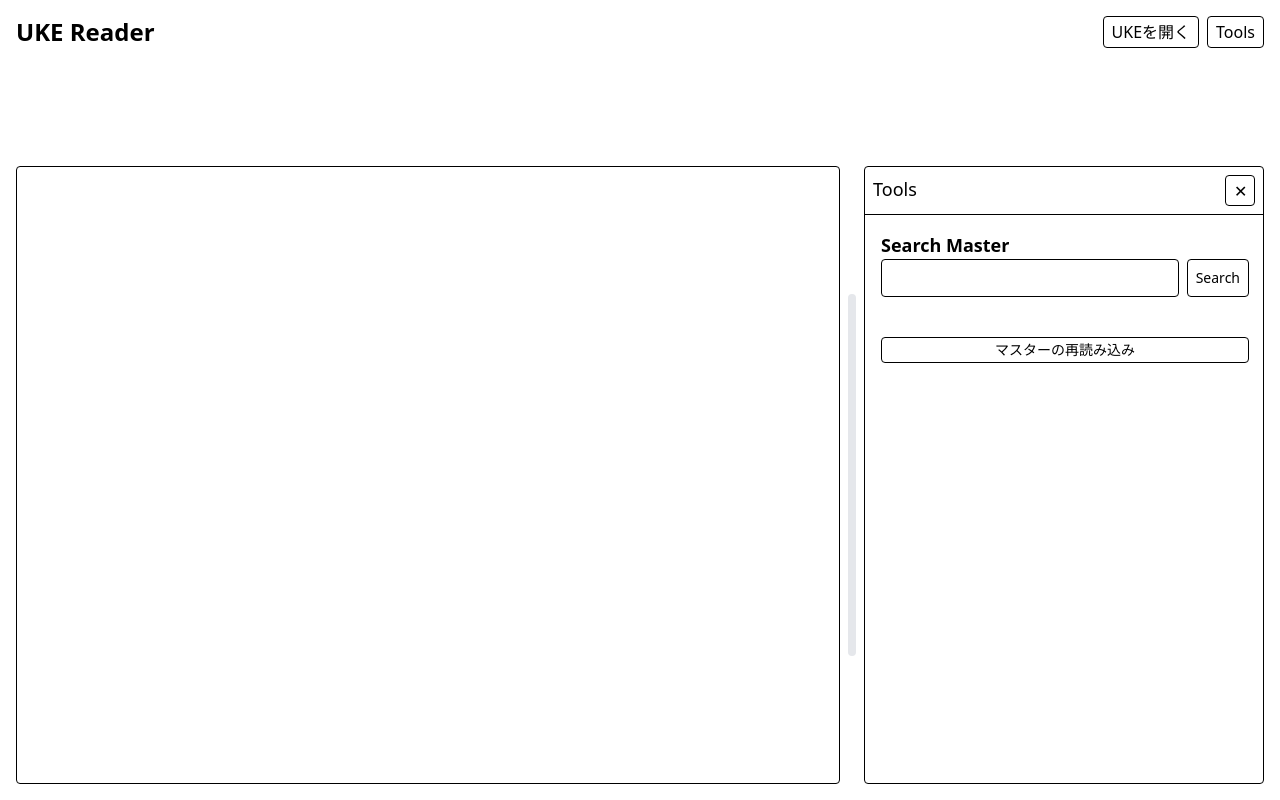
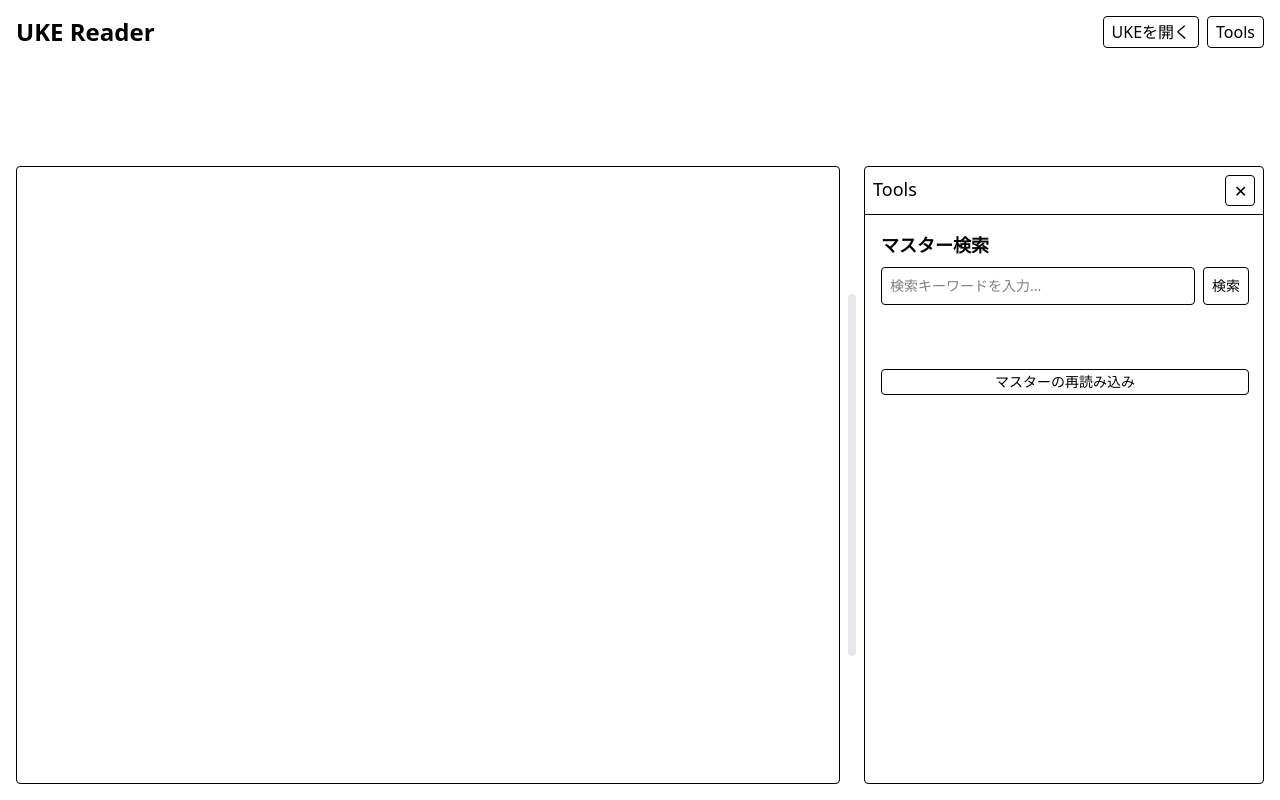
Before and after one commit to avaice/dental-uke-reader, a React (Vite) app: page / in a window 1280 px wide. Both pictures are taken after a click on the button "Tools". Built offline with nearby package versions, Linux system fonts and the light colour scheme.

Commit message:
マスター検索機能の改善

```diff
--- a/src/components/Tools/index.tsx
+++ b/src/components/Tools/index.tsx
@@ -1,96 +1,197 @@
 import { Button } from "@components/_parts/Button";
 import { LoadingOverlay } from "@components/LoadingOverlay";
 import { reloadMaster } from "@master/loadMaster";
-import { searchMaster } from "@master/searchMaster";
+import type { SearchResult } from "@master/searchMaster";
+import { debounce, searchMaster } from "@master/searchMaster";
+import { cn } from "@misc/tools";
 import { useCallback, useMemo, useState } from "react";
 
 export const Tools = () => {
   const [message, setMessage] = useState<string | null>(null);
   const [keyword, setKeyword] = useState<string>("");
-  const [result, setResult] = useState<{
-    shobyomeiMasterResult: Record<string, string>[];
-    iyakuhinMasterResult: Record<string, string>[];
-    shikaMasterResult: Record<string, string>[];
-    tokuteikizaiMasterResult: Record<string, string>[];
-    commentMasterResult: Record<string, string>[];
-    ikaMasterResult: Record<string, string>[];
-    shushokugoMasterResult: Record<string, string>[];
-    chozaiMasterResult: Record<string, string>[];
-    shikaKihonKihonMasterResult: Record<string, string>[];
-    shikaKihonChuMasterResult: Record<string, string>[];
-    shikaKihonTsureiMasterResult: Record<string, string>[];
-    shikaKihonZairyoMasterResult: Record<string, string>[];
-  } | null>(null);
+  const [searchResults, setSearchResults] = useState<SearchResult[]>([]);
+  const [isSearching, setIsSearching] = useState(false);
 
-  const handleSearch = useCallback(async () => {
-    const result = await searchMaster(keyword);
-    // biome-ignore lint/suspicious/noExplicitAny: <一時的な措置>
-    setResult(result as any);
-  }, [keyword]);
+  const performSearch = useCallback(async (searchKeyword: string) => {
+    if (!searchKeyword.trim()) {
+      setSearchResults([]);
+      return;
+    }
 
-  const formattedResult = useMemo(() => {
-    if (!result) return [];
-    return Object.entries(result).map(([key, value]) => {
-      return {
-        key,
-        value,
-      };
-    });
-  }, [result]);
+    setIsSearching(true);
+    try {
+      const results = await searchMaster(searchKeyword);
+      setSearchResults(results);
+    } catch (error) {
+      console.error("Search failed:", error);
+      setSearchResults([]);
+    } finally {
+      setIsSearching(false);
+    }
+  }, []);
 
-  console.log(formattedResult);
+  const debouncedSearch = useMemo(
+    () => debounce(performSearch, 300),
+    [performSearch],
+  );
+
+  const handleSearch = useCallback(() => {
+    performSearch(keyword);
+  }, [keyword, performSearch]);
+
+  const renderFieldValue = useCallback(
+    (value: string) => {
+      if (!keyword) return value;
+
+      // ハイライト処理をReactで安全に実装
+      const parts = [];
+      const lowerValue = value.toLowerCase();
+      const lowerKeyword = keyword.toLowerCase();
+      let lastIndex = 0;
+      let index = lowerValue.indexOf(lowerKeyword);
+
+      while (index !== -1) {
+        // マッチ前の部分
+        if (index > lastIndex) {
+          parts.push(
+            <span key={`${lastIndex}-text`}>
+              {value.substring(lastIndex, index)}
+            </span>,
+          );
+        }
+
+        // マッチ部分をハイライト
+        parts.push(
+          <mark key={`${index}-mark`} className="bg-yellow-300">
+            {value.substring(index, index + keyword.length)}
+          </mark>,
+        );
+
+        lastIndex = index + keyword.length;
+        index = lowerValue.indexOf(lowerKeyword, lastIndex);
+      }
+
+      // 最後の部分
+      if (lastIndex < value.length) {
+        parts.push(
+          <span key={`${lastIndex}-text-end`}>
+            {value.substring(lastIndex)}
+          </span>,
+        );
+      }
+
+      return <>{parts}</>;
+    },
+    [keyword],
+  );
+
+  const totalResults = useMemo(() => {
+    return searchResults.reduce((sum, result) => sum + result.data.length, 0);
+  }, [searchResults]);
 
   return (
     <>
       <div className="relative h-full overflow-y-scroll px-4 pb-4">
         <div className="space-y-4">
-          <div className="flex flex-col gap-2">
           <div className="sticky top-0 z-10 bg-white py-4">
-              <h3 className="font-bold text-lg">Search Master</h3>
+            <h3 className="mb-2 font-bold text-lg">マスター検索</h3>
             <div className="flex gap-2">
               <input
                 type="text"
-                  className="w-full rounded border p-2"
+                className="w-full rounded border p-2 focus:outline-none focus:ring-2 focus:ring-blue-500"
+                placeholder="検索キーワードを入力..."
                 value={keyword}
-                  onChange={(e) => setKeyword(e.target.value)}
+                onChange={(e) => {
+                  setKeyword(e.target.value);
+                }}
                 onKeyDown={(e) => {
                   if (e.keyCode === 13) {
                     handleSearch();
                   }
                 }}
               />
-                <Button onClick={handleSearch}>Search</Button>
+              <Button
+                onClick={handleSearch}
+                disabled={isSearching}
+                className={cn(
+                  "shrink-0",
+                  isSearching && "cursor-not-allowed opacity-50",
+                )}
+              >
+                {isSearching ? "検索中..." : "検索"}
+              </Button>
+            </div>
+            {searchResults.length > 0 && (
+              <div className="mt-2 text-gray-600 text-sm">
+                {totalResults > 300
+                  ? "100件以上の結果が見つかりました。検索キーワードを絞り込んでください。"
+                  : `${totalResults}件の結果が見つかりました`}
+              </div>
+            )}
+          </div>
+
+          <div className="space-y-6">
+            {searchResults.length === 0 && keyword && !isSearching && (
+              <div className="py-8 text-center text-gray-500">
+                「{keyword}」に一致する結果が見つかりませんでした
+              </div>
+            )}
+
+            {totalResults > 300
+              ? []
+              : searchResults.map((result, index) => (
+                  <div
+                    key={`${result.masterName}-${index}`}
+                    className="rounded-lg border p-4 transition-shadow hover:shadow-md"
+                  >
+                    <div className="mb-3 flex items-center justify-between">
+                      <h4 className="font-bold text-blue-600 text-lg">
+                        {result.displayName}
+                      </h4>
+                      <div className="flex items-center gap-2">
+                        <span
+                          className={`rounded px-2 py-1 text-xs ${
+                            result.matchType === "exact"
+                              ? "bg-green-100 text-green-800"
+                              : "bg-blue-100 text-blue-800"
+                          }`}
+                        >
+                          {result.matchType === "exact"
+                            ? "完全一致"
+                            : "部分一致"}
+                        </span>
+                        <span className="text-gray-500 text-xs">
+                          スコア: {result.score}
+                        </span>
                       </div>
                     </div>
-            <div className="flex flex-col gap-2">
-              {formattedResult.map((item) => (
-                <div key={item.key}>
-                  <h4 className="font-bold text-lg">
-                    {item.key.replace("Result", "")}
-                  </h4>
-                  <div className="flex flex-col gap-2">
-                    {item.value ? (
-                      item.value.map((value) => (
+
+                    <div className="max-h-96 space-y-2 overflow-y-auto">
+                      {result.data.map((record, recordIndex) => (
                         <div
-                          key={JSON.stringify(value)}
-                          className="flex flex-col gap-1"
+                          key={`${result.masterName}-record-${recordIndex}`}
+                          className="rounded bg-gray-50 p-3 transition-colors hover:bg-gray-100"
                         >
-                          {Object.entries(value).map(([key, value]) => (
-                            <div key={key}>
-                              {key}: {value}
+                          <dl className="grid grid-cols-1 gap-1">
+                            {Object.entries(record).map(([key, value]) => (
+                              <div key={key} className="flex">
+                                <dt className="min-w-[120px] font-medium text-gray-700">
+                                  {key}:
+                                </dt>
+                                <dd className="ml-2 break-all text-gray-900">
+                                  {renderFieldValue(value)}
+                                </dd>
                               </div>
                             ))}
+                          </dl>
                         </div>
-                      ))
-                    ) : (
-                      <div>No result</div>
-                    )}
+                      ))}
                     </div>
                   </div>
                 ))}
           </div>
-          </div>
-          <div>
+
+          <div className="mt-8 pt-4">
             <Button
               className="w-full"
               onClick={async () => {
--- a/src/master/searchMaster.ts
+++ b/src/master/searchMaster.ts
@@ -11,37 +11,225 @@ import { shobyomeiMasterStore } from "./shobyomei/instance";
 import { shushokugoMasterStore } from "./shushokugo/instance";
 import { tokuteikizaiMasterStore } from "./tokuteikizai/instance";
 
-export const searchMaster = async (keyword: string) => {
-  const shobyomeiMasterResult = await shobyomeiMasterStore.getItem(keyword);
-  const iyakuhinMasterResult = await iyakuhinMasterStore.getItem(keyword);
-  const shikaMasterResult = await shikaMasterStore.getItem(keyword);
-  const tokuteikizaiMasterResult =
-    await tokuteikizaiMasterStore.getItem(keyword);
-  const commentMasterResult = await commentMasterStore.getItem(keyword);
-  const ikaMasterResult = await ikaMasterStore.getItem(keyword);
-  const shushokugoMasterResult = await shushokugoMasterStore.getItem(keyword);
-  const chozaiMasterResult = await chozaiMasterStore.getItem(keyword);
-  const shikaKihonKihonMasterResult =
-    await shikaKihonKihonMasterStore.getItem(keyword);
-  const shikaKihonChuMasterResult =
-    await shikaKihonChuMasterStore.getItem(keyword);
-  const shikaKihonTsureiMasterResult =
-    await shikaKihonTsureiMasterStore.getItem(keyword);
-  const shikaKihonZairyoMasterResult =
-    await shikaKihonZairyoMasterStore.getItem(keyword);
+type MasterData = Record<string, string>[];
 
-  return {
-    shobyomeiMasterResult,
-    iyakuhinMasterResult,
-    shikaMasterResult,
-    tokuteikizaiMasterResult,
-    commentMasterResult,
-    ikaMasterResult,
-    shushokugoMasterResult,
-    chozaiMasterResult,
-    shikaKihonKihonMasterResult,
-    shikaKihonChuMasterResult,
-    shikaKihonTsureiMasterResult,
-    shikaKihonZairyoMasterResult,
-  };
+interface MasterStore {
+  name: string;
+  store: LocalForage;
+  displayName: string;
+}
+
+export interface SearchResult {
+  masterName: string;
+  displayName: string;
+  data: MasterData;
+  score: number;
+  matchType: "exact" | "partial";
+}
+
+const masterStores: MasterStore[] = [
+  { name: "shobyomei", store: shobyomeiMasterStore, displayName: "傷病名" },
+  { name: "iyakuhin", store: iyakuhinMasterStore, displayName: "医薬品" },
+  { name: "shika", store: shikaMasterStore, displayName: "歯科" },
+  {
+    name: "tokuteikizai",
+    store: tokuteikizaiMasterStore,
+    displayName: "特定器材",
+  },
+  { name: "comment", store: commentMasterStore, displayName: "コメント" },
+  { name: "ika", store: ikaMasterStore, displayName: "医科" },
+  { name: "shushokugo", store: shushokugoMasterStore, displayName: "修飾語" },
+  { name: "chozai", store: chozaiMasterStore, displayName: "調剤" },
+  {
+    name: "shikaKihonKihon",
+    store: shikaKihonKihonMasterStore,
+    displayName: "歯科基本（基本・材料）",
+  },
+  {
+    name: "shikaKihonChu",
+    store: shikaKihonChuMasterStore,
+    displayName: "歯科基本（基本・注加算）",
+  },
+  {
+    name: "shikaKihonTsurei",
+    store: shikaKihonTsureiMasterStore,
+    displayName: "歯科基本通例",
+  },
+  {
+    name: "shikaKihonZairyo",
+    store: shikaKihonZairyoMasterStore,
+    displayName: "歯科基本材料",
+  },
+];
+
+const calculateScore = (
+  data: MasterData,
+  keyword: string,
+  isExactMatch: boolean,
+): number => {
+  if (isExactMatch) return 100;
+
+  let score = 0;
+  const lowerKeyword = keyword.toLowerCase();
+
+  for (const record of data) {
+    for (const [key, value] of Object.entries(record)) {
+      const lowerValue = value.toLowerCase();
+      if (lowerValue === lowerKeyword) {
+        score += 50;
+      } else if (lowerValue.startsWith(lowerKeyword)) {
+        score += 30;
+      } else if (lowerValue.includes(lowerKeyword)) {
+        score += 10;
+      }
+
+      if (key.toLowerCase().includes(lowerKeyword)) {
+        score += 5;
+      }
+    }
+  }
+
+  return Math.min(score, 99);
 };
+
+const searchInMaster = async (
+  masterStore: MasterStore,
+  keyword: string,
+): Promise<SearchResult[]> => {
+  const results: SearchResult[] = [];
+
+  // 完全一致検索
+  const exactMatch = (await masterStore.store.getItem(
+    keyword,
+  )) as MasterData | null;
+  if (exactMatch) {
+    results.push({
+      masterName: masterStore.name,
+      displayName: masterStore.displayName,
+      data: exactMatch,
+      score: 100,
+      matchType: "exact",
+    });
+  }
+
+  // 部分一致検索
+  const partialMatches: MasterData = [];
+  const matchedKeys = new Set<string>();
+  const lowerKeyword = keyword.toLowerCase();
+
+  await masterStore.store.iterate((value, key) => {
+    const dataValue = value as MasterData;
+    const lowerKey = key.toLowerCase();
+
+    // キーワードが含まれるかチェック
+    if (lowerKey.includes(lowerKeyword) && key !== keyword) {
+      partialMatches.push(...dataValue);
+      matchedKeys.add(key);
+      return;
+    }
+
+    // 値の中にキーワードが含まれるかチェック
+    for (const record of dataValue) {
+      for (const fieldValue of Object.values(record)) {
+        if (fieldValue.toLowerCase().includes(lowerKeyword)) {
+          // 重複を避けるため、すでに追加済みのキーからのレコードは追加しない
+          if (!matchedKeys.has(key)) {
+            partialMatches.push(record);
+          }
+          break;
+        }
+      }
+    }
+  });
+
+  if (partialMatches.length > 0) {
+    results.push({
+      masterName: masterStore.name,
+      displayName: masterStore.displayName,
+      data: partialMatches,
+      score: calculateScore(partialMatches, keyword, false),
+      matchType: "partial",
+    });
+  }
+
+  return results;
+};
+
+export const searchMaster = async (
+  keyword: string,
+): Promise<SearchResult[]> => {
+  if (!keyword || keyword.trim() === "") {
+    return [];
+  }
+
+  // 並列検索
+  const searchPromises = masterStores.map((store) =>
+    searchInMaster(store, keyword),
+  );
+  const allResults = await Promise.all(searchPromises);
+
+  // フラット化してスコア順にソート
+  const flatResults = allResults.flat();
+  flatResults.sort((a, b) => b.score - a.score);
+
+  return flatResults;
+};
+
+// デバウンス検索用ヘルパー関数
+export const debounce = <T extends (...params: never[]) => void>(
+  func: T,
+  wait: number,
+): T => {
+  let timeout: ReturnType<typeof setTimeout>;
+  return ((...args) => {
+    clearTimeout(timeout);
+    timeout = setTimeout(() => func(...args), wait);
+  }) as T;
+};
+
+// 検索結果のハイライト用ヘルパー関数
+export const highlightKeyword = (text: string, keyword: string): string => {
+  if (!keyword) return text;
+
+  // 正規表現の特殊文字をエスケープ
+  const escapedKeyword = keyword.replace(/[.*+?^${}()|[\]\\]/g, "\\$&");
+  const regex = new RegExp(`(${escapedKeyword})`, "gi");
+  return text.replace(regex, '<mark class="bg-yellow-300">$1</mark>');
+};
+
+// 検索フィルター用オプション
+export interface SearchFilterOptions {
+  masterTypes?: string[];
+  matchType?: "all" | "exact" | "partial";
+  minScore?: number;
+}
+
+// フィルター付き検索
+export const searchMasterWithFilter = async (
+  keyword: string,
+  options?: SearchFilterOptions,
+): Promise<SearchResult[]> => {
+  let results = await searchMaster(keyword);
+
+  if (options) {
+    // マスタータイプでフィルター
+    if (options.masterTypes && options.masterTypes.length > 0) {
+      results = results.filter((r) =>
+        options.masterTypes!.includes(r.masterName),
+      );
+    }
+
+    // マッチタイプでフィルター
+    if (options.matchType && options.matchType !== "all") {
+      results = results.filter((r) => r.matchType === options.matchType);
+    }
+
+    // 最小スコアでフィルター
+    if (options.minScore !== undefined && options.minScore !== null) {
+      const minScore = options.minScore;
+      results = results.filter((r) => r.score >= minScore);
+    }
+  }
+
+  return results;
+};
```
Lines whose indentation alone changed are shown as unchanged.
